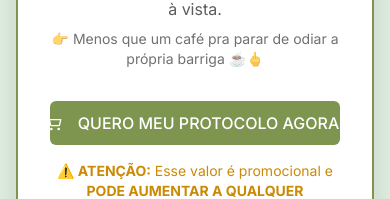
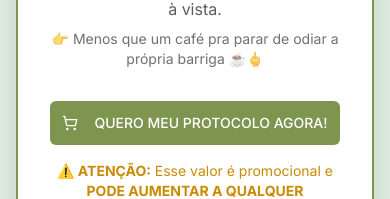
Before and after one commit to batatafaver/desinchafoodmap, a Next.js app: page / in a window 390 px wide. Shown: the part 8682-8881 px from the top of the page. Built offline with nearby package versions, Linux system fonts and the light colour scheme.

Commit message:
na sessão de oferta tem o botão do "quero meu protocolo agora!" este bot

```diff
--- a/src/components/landing/Offer.tsx
+++ b/src/components/landing/Offer.tsx
@@ -41,7 +41,7 @@ export default function Offer() {
               <p className="mt-2 text-sm text-foreground/70">👉 Menos que um café pra parar de odiar a própria barriga ☕🖕</p>
             </div>
             <Link href="https://zuckpay.com.br/checkout/protocolo-7-dias-foodmap" target="_blank">
-              <Button size="lg" className="w-full max-w-md px-4 text-base sm:px-8 sm:text-lg" variant="default">
+              <Button size="lg" className="w-full max-w-md px-3 text-sm sm:px-8 sm:text-lg" variant="default">
                 <ShoppingCart className="mr-2 h-4 w-4" />
                 QUERO MEU PROTOCOLO AGORA!
               </Button>
```
